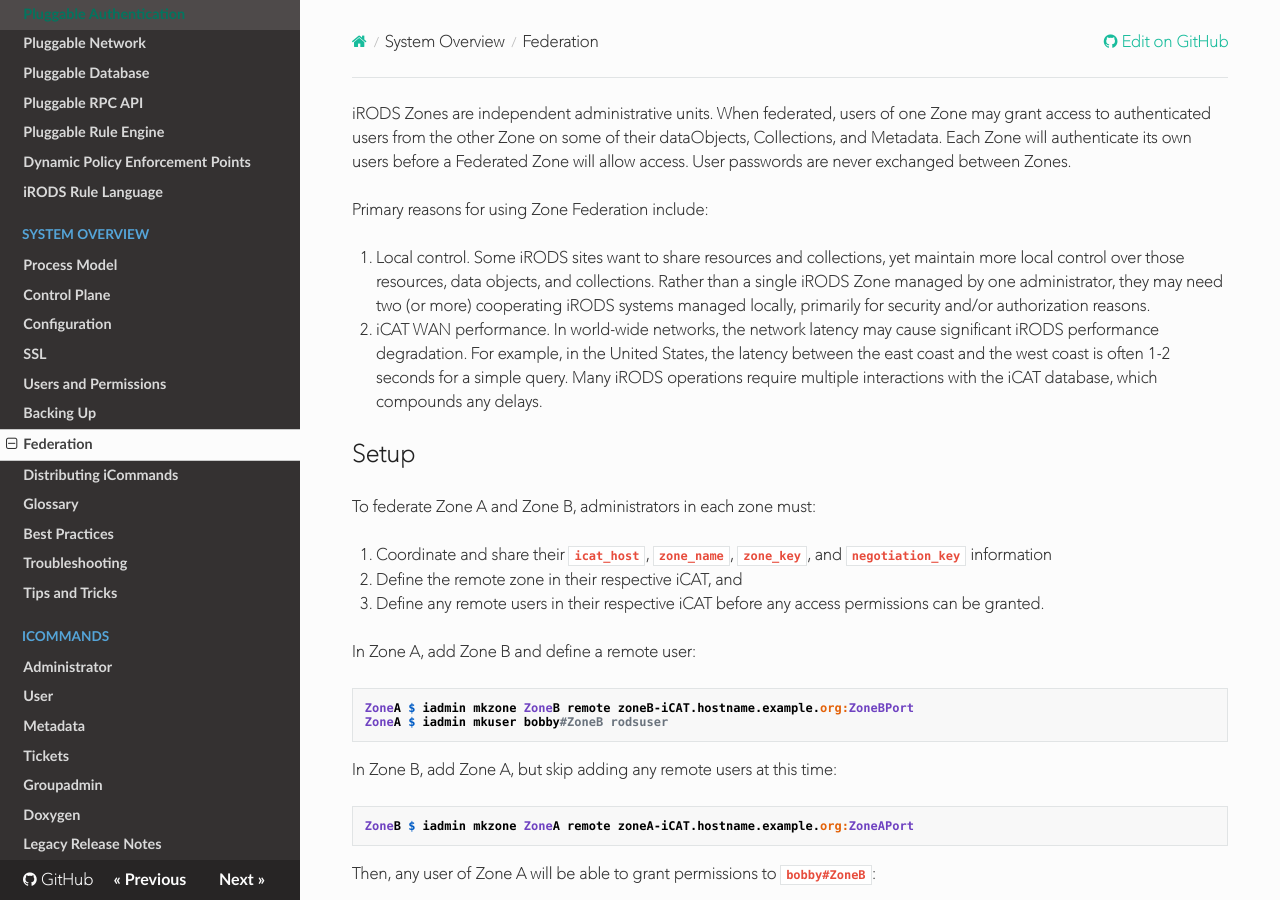
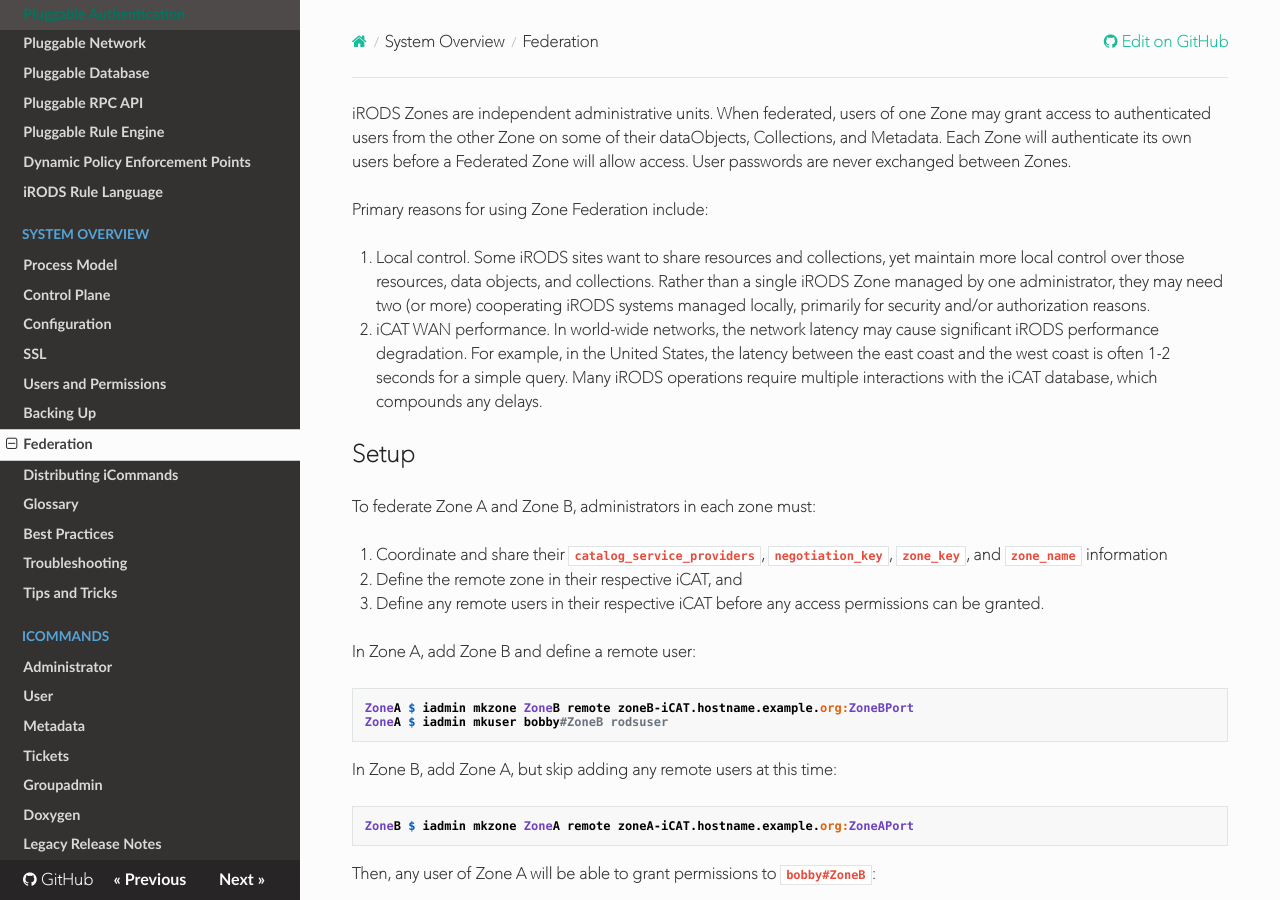
Before and after one commit to irods/irods_docs, an MkDocs documentation site: the page built from docs/system_overview/federation.md, in a window 1280 px wide and 900 px high. Built offline with MkDocs 1.6.1, drawn with Linux system fonts in a browser that asks for light colours; nearby versions of some CDN libraries; old or Windows-style settings are respelled for this version of MkDocs.

Commit message:
update federation info to share

```diff
--- a/docs/system_overview/federation.md
+++ b/docs/system_overview/federation.md
@@ -9,7 +9,7 @@ Primary reasons for using Zone Federation include:
 
 To federate Zone A and Zone B, administrators in each zone must:
 
-1. Coordinate and share their `icat_host`, `zone_name`, `zone_key`, and `negotiation_key` information
+1. Coordinate and share their `catalog_service_providers`, `negotiation_key`, `zone_key`, and `zone_name` information
 2. Define the remote zone in their respective iCAT, and
 3. Define any remote users in their respective iCAT before any access permissions can be granted.
 
```
